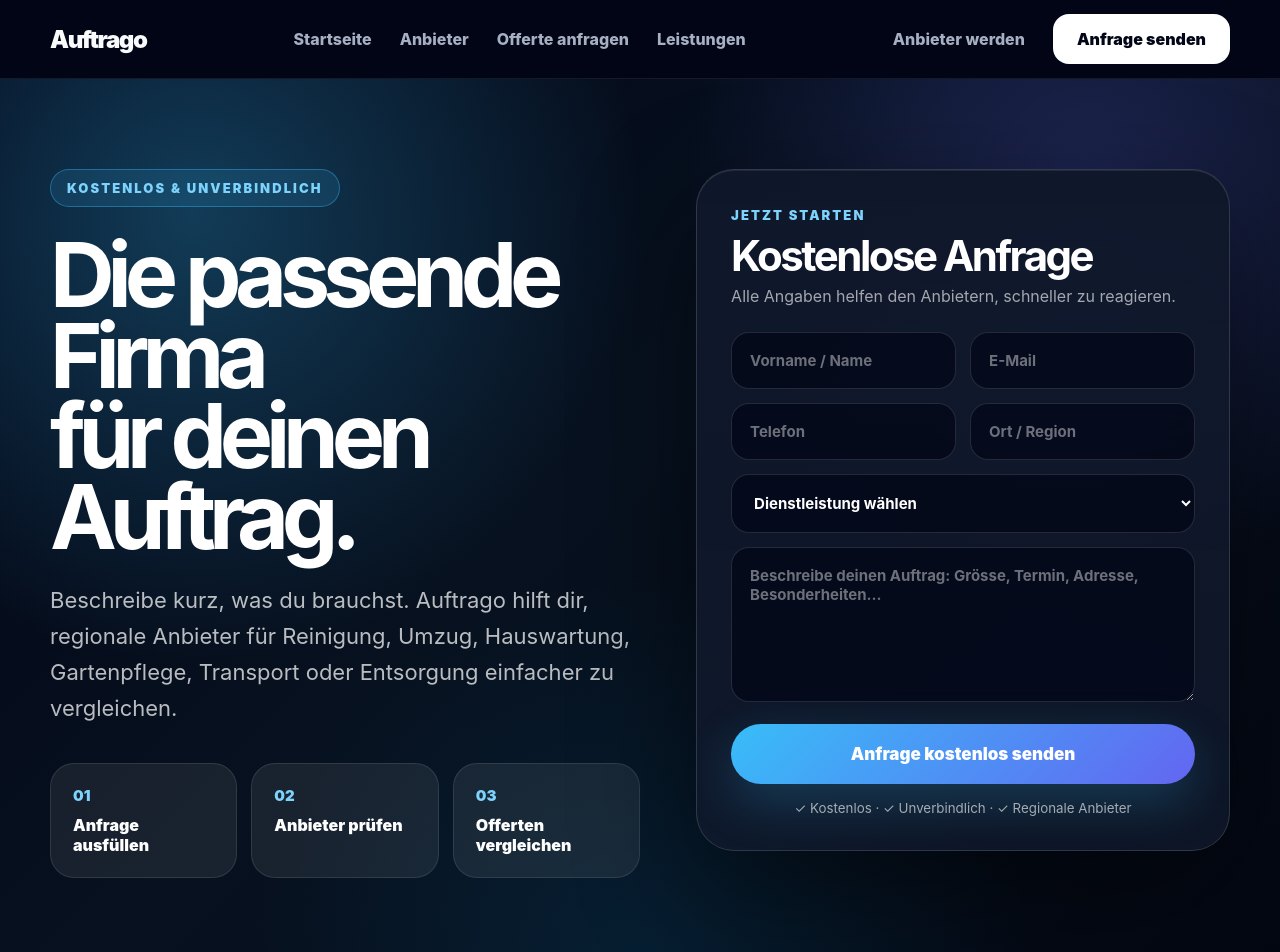
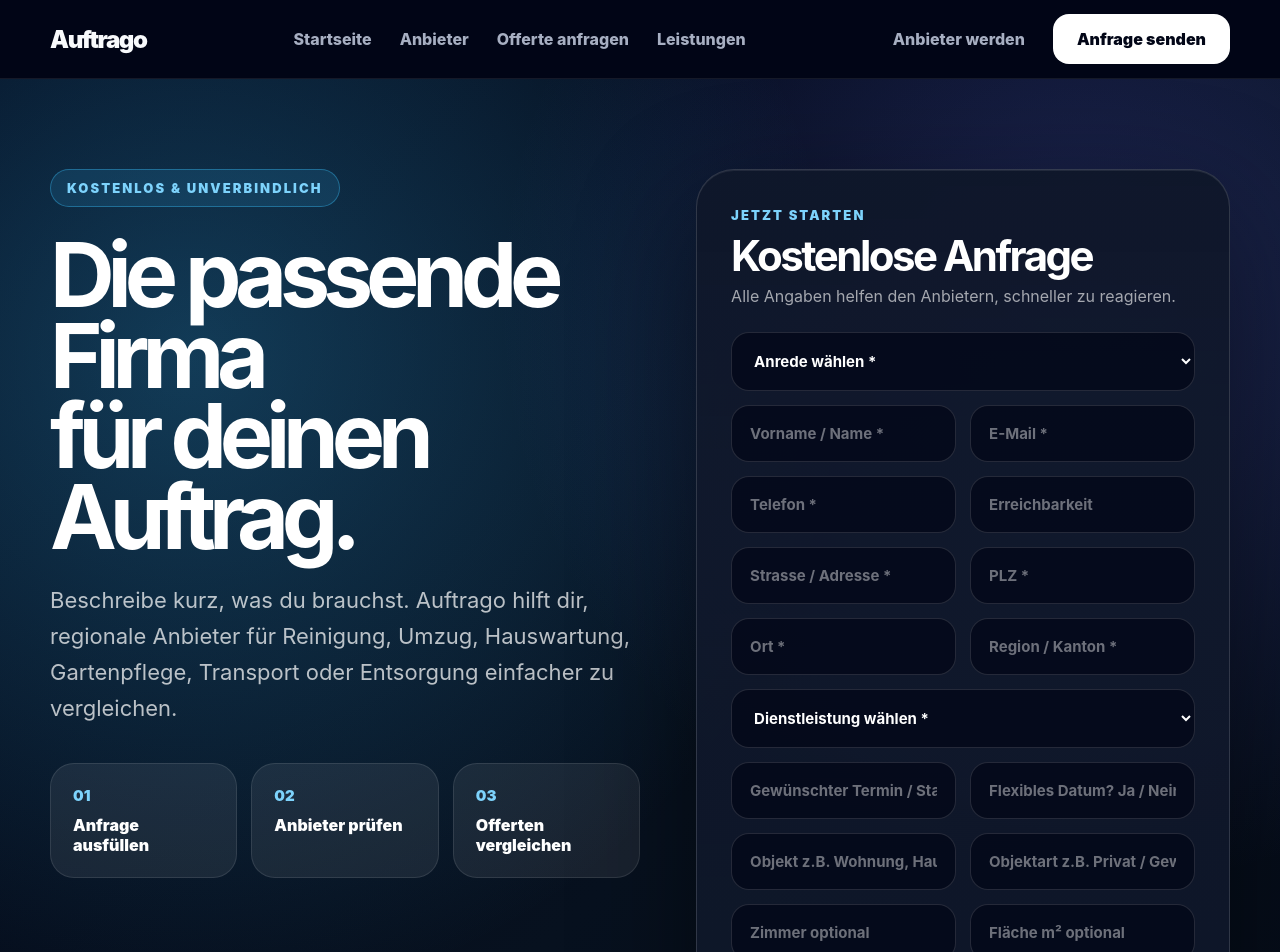
Before and after one commit to Cavara266/auftrago, a Next.js app: page /offerte-anfragen in a window 1280 px wide. Shown: the top 952 px of the page. Built offline with nearby package versions, Linux system fonts and the light colour scheme.

Commit message:
connect quote form and track leads

```diff
--- a/app/offerte-anfragen/page.tsx
+++ b/app/offerte-anfragen/page.tsx
@@ -1,5 +1,6 @@
 import Link from "next/link";
 import { Metadata } from "next";
+import OfferteAnfrageForm from "@/components/offerte-anfrage-form";
 
 export const metadata: Metadata = {
   title: "Kostenlose Offerte anfragen | Regionale Anbieter vergleichen",
@@ -17,20 +18,6 @@
     type: "website",
   },
 };
-
-const services = [
-  "Reinigung",
-  "Umzugsreinigung",
-  "Hauswartung",
-  "Fensterreinigung",
-  "Gartenpflege",
-  "Umzug",
-  "Transport",
-  "Entsorgung",
-  "Malerarbeiten",
-  "Elektriker",
-  "Sanitär",
-];
 
 const popularServices = [
   {
@@ -142,7 +129,7 @@
   };
 
   return (
-    <main className="quote-page">
+    <main className="quote-page" id="top">
       <script
         type="application/ld+json"
         dangerouslySetInnerHTML={{ __html: JSON.stringify(faqSchema) }}
@@ -175,44 +162,7 @@
             </div>
           </div>
 
-          <form className="quote-form">
-            <div className="quote-form-head">
-              <span>Jetzt starten</span>
-              <h2>Kostenlose Anfrage</h2>
-              <p>Alle Angaben helfen den Anbietern, schneller zu reagieren.</p>
-            </div>
-
-            <div className="quote-form-row">
-              <input name="name" placeholder="Vorname / Name" required />
-              <input name="email" type="email" placeholder="E-Mail" required />
-            </div>
-
-            <div className="quote-form-row">
-              <input name="phone" placeholder="Telefon" required />
-              <input name="location" placeholder="Ort / Region" required />
-            </div>
-
-            <select name="service" required defaultValue="">
-              <option value="" disabled>
-                Dienstleistung wählen
-              </option>
-              {services.map((service) => (
-                <option key={service} value={service}>
-                  {service}
-                </option>
-              ))}
-            </select>
-
-            <textarea
-              name="message"
-              placeholder="Beschreibe deinen Auftrag: Grösse, Termin, Adresse, Besonderheiten..."
-              required
-            />
-
-            <button type="submit">Anfrage kostenlos senden</button>
-
-            <small>✓ Kostenlos · ✓ Unverbindlich · ✓ Regionale Anbieter</small>
-          </form>
+          <OfferteAnfrageForm />
         </div>
       </section>
 
@@ -229,7 +179,11 @@
 
         <div className="container quote-service-grid">
           {popularServices.map((service) => (
-            <Link key={service.title} href={service.href} className="quote-service-card">
+            <Link
+              key={service.title}
+              href={service.href}
+              className="quote-service-card"
+            >
               <span>{service.title}</span>
               <p>{service.text}</p>
               <strong>Mehr erfahren →</strong>
--- /dev/null
+++ b/components/offerte-anfrage-form.tsx
@@ -0,0 +1,254 @@
+"use client";
+
+import { useState } from "react";
+
+const services = [
+  "Reinigung",
+  "Umzugsreinigung",
+  "Hauswartung",
+  "Fensterreinigung",
+  "Gartenpflege",
+  "Umzug",
+  "Transport",
+  "Entsorgung",
+  "Malerarbeiten",
+  "Elektriker",
+  "Sanitär",
+];
+
+declare global {
+  interface Window {
+    gtag?: (...args: unknown[]) => void;
+  }
+}
+
+export default function OfferteAnfrageForm() {
+  const [sending, setSending] = useState(false);
+  const [sent, setSent] = useState(false);
+  const [error, setError] = useState("");
+
+  async function handleSubmit(e: React.FormEvent<HTMLFormElement>) {
+    e.preventDefault();
+
+    setSending(true);
+    setError("");
+
+    const form = e.currentTarget;
+    const fd = new FormData(form);
+
+    const payload = {
+      name: String(fd.get("name") || ""),
+      phone: String(fd.get("phone") || ""),
+      email: String(fd.get("email") || ""),
+
+      salutation: String(fd.get("salutation") || ""),
+      street: String(fd.get("street") || ""),
+      postalCode: String(fd.get("postalCode") || ""),
+      city: String(fd.get("city") || ""),
+      region: String(fd.get("region") || ""),
+
+      service: String(fd.get("service") || ""),
+      start: String(fd.get("start") || ""),
+      flexibleDate: String(fd.get("flexibleDate") || "Nach Absprache"),
+      viewingWanted: String(fd.get("viewingWanted") || "Nach Absprache"),
+      phoneAvailability: String(fd.get("phoneAvailability") || "Nach Absprache"),
+
+      objectType: String(fd.get("objectType") || ""),
+      propertyType: String(fd.get("propertyType") || ""),
+      floor: String(fd.get("floor") || "Nicht angegeben"),
+      elevator: String(fd.get("elevator") || "Nicht angegeben"),
+      parking: String(fd.get("parking") || "Nicht angegeben"),
+
+      rooms: String(fd.get("rooms") || "Nicht angegeben"),
+      area: String(fd.get("area") || "Nicht angegeben"),
+      windows: String(fd.get("windows") || "Nicht angegeben"),
+      windowSize: String(fd.get("windowSize") || "Nicht angegeben"),
+      blinds: String(fd.get("blinds") || "Nicht angegeben"),
+      shutters: String(fd.get("shutters") || "Nicht angegeben"),
+
+      handoverGuarantee: String(fd.get("handoverGuarantee") || "Nicht angegeben"),
+      cellar: String(fd.get("cellar") || "Nicht angegeben"),
+      balcony: String(fd.get("balcony") || "Nicht angegeben"),
+      carpetCleaning: String(fd.get("carpetCleaning") || "Nicht angegeben"),
+
+      budget: String(fd.get("budget") || "Nicht angegeben"),
+      offersWanted: String(fd.get("offersWanted") || "3 Angebote"),
+      important: String(fd.get("important") || "Preis und Qualität"),
+
+      message: String(fd.get("message") || ""),
+    };
+
+    try {
+      const res = await fetch("/api/anfrage", {
+        method: "POST",
+        headers: {
+          "Content-Type": "application/json",
+        },
+        body: JSON.stringify(payload),
+      });
+
+      if (!res.ok) {
+        const data = await res.json().catch(() => null);
+        setError(data?.error || "Die Anfrage konnte nicht gesendet werden.");
+        return;
+      }
+
+      window.gtag?.("event", "generate_lead", {
+        event_category: "lead",
+        event_label: payload.service,
+        value: 1,
+      });
+
+      setSent(true);
+      form.reset();
+    } catch {
+      setError("Es gab ein technisches Problem. Bitte versuche es erneut.");
+    } finally {
+      setSending(false);
+    }
+  }
+
+  if (sent) {
+    return (
+      <div className="quote-form">
+        <div className="quote-form-head">
+          <span>✅ Anfrage gesendet</span>
+          <h2>Danke für deine Anfrage</h2>
+          <p>
+            Deine Anfrage wurde erfolgreich übermittelt. Passende Anbieter
+            können sich bei dir melden.
+          </p>
+        </div>
+
+        <small>✓ Anfrage gespeichert · ✓ Conversion erfasst</small>
+      </div>
+    );
+  }
+
+  return (
+    <form className="quote-form" onSubmit={handleSubmit}>
+      <div className="quote-form-head">
+        <span>Jetzt starten</span>
+        <h2>Kostenlose Anfrage</h2>
+        <p>Alle Angaben helfen den Anbietern, schneller zu reagieren.</p>
+      </div>
+
+      <select name="salutation" required defaultValue="">
+        <option value="" disabled>
+          Anrede wählen *
+        </option>
+        <option value="Frau">Frau</option>
+        <option value="Herr">Herr</option>
+        <option value="Firma">Firma</option>
+      </select>
+
+      <div className="quote-form-row">
+        <input name="name" placeholder="Vorname / Name *" required />
+        <input name="email" type="email" placeholder="E-Mail *" required />
+      </div>
+
+      <div className="quote-form-row">
+        <input name="phone" placeholder="Telefon *" required />
+        <input name="phoneAvailability" placeholder="Erreichbarkeit" />
+      </div>
+
+      <div className="quote-form-row">
+        <input name="street" placeholder="Strasse / Adresse *" required />
+        <input name="postalCode" placeholder="PLZ *" required />
+      </div>
+
+      <div className="quote-form-row">
+        <input name="city" placeholder="Ort *" required />
+        <input name="region" placeholder="Region / Kanton *" required />
+      </div>
+
+      <select name="service" required defaultValue="">
+        <option value="" disabled>
+          Dienstleistung wählen *
+        </option>
+        {services.map((service) => (
+          <option key={service} value={service}>
+            {service}
+          </option>
+        ))}
+      </select>
+
+      <div className="quote-form-row">
+        <input name="start" placeholder="Gewünschter Termin / Start *" required />
+        <input name="flexibleDate" placeholder="Flexibles Datum? Ja / Nein" />
+      </div>
+
+      <div className="quote-form-row">
+        <input
+          name="objectType"
+          placeholder="Objekt z.B. Wohnung, Haus, Büro *"
+          required
+        />
+        <input
+          name="propertyType"
+          placeholder="Objektart z.B. Privat / Gewerbe *"
+          required
+        />
+      </div>
+
+      <div className="quote-form-row">
+        <input name="rooms" placeholder="Zimmer optional" />
+        <input name="area" placeholder="Fläche m² optional" />
+      </div>
+
+      <div className="quote-form-row">
+        <input name="floor" placeholder="Etage optional" />
+        <input name="elevator" placeholder="Lift vorhanden? Ja / Nein" />
+      </div>
+
+      <div className="quote-form-row">
+        <input name="parking" placeholder="Parkplatz vorhanden? Ja / Nein" />
+        <input name="viewingWanted" placeholder="Besichtigung erwünscht? Ja / Nein" />
+      </div>
+
+      <div className="quote-form-row">
+        <input name="windows" placeholder="Anzahl Fenster optional" />
+        <input name="windowSize" placeholder="Fenstergrösse optional" />
+      </div>
+
+      <div className="quote-form-row">
+        <input name="blinds" placeholder="Lamellenstoren? Ja / Nein" />
+        <input name="shutters" placeholder="Fensterläden? Ja / Nein" />
+      </div>
+
+      <div className="quote-form-row">
+        <input name="handoverGuarantee" placeholder="Abgabegarantie? Ja / Nein" />
+        <input name="carpetCleaning" placeholder="Teppichreinigung? Ja / Nein" />
+      </div>
+
+      <div className="quote-form-row">
+        <input name="cellar" placeholder="Keller? Ja / Nein" />
+        <input name="balcony" placeholder="Balkon? Ja / Nein" />
+      </div>
+
+      <div className="quote-form-row">
+        <input name="budget" placeholder="Budget optional" />
+        <input name="offersWanted" placeholder="Gewünschte Angebote z.B. 3" />
+      </div>
+
+      <input
+        name="important"
+        placeholder="Was ist dir wichtig? Preis, Qualität, schnell..."
+      />
+
+      <textarea
+        name="message"
+        placeholder="Beschreibe deinen Auftrag: Grösse, Termin, Besonderheiten..."
+        required
+      />
+
+      {error ? <p className="mega-error">{error}</p> : null}
+
+      <button type="submit" disabled={sending}>
+        {sending ? "Wird gesendet..." : "Anfrage kostenlos senden"}
+      </button>
+
+      <small>✓ Kostenlos · ✓ Unverbindlich · ✓ Regionale Anbieter</small>
+    </form>
+  );
+}
```
